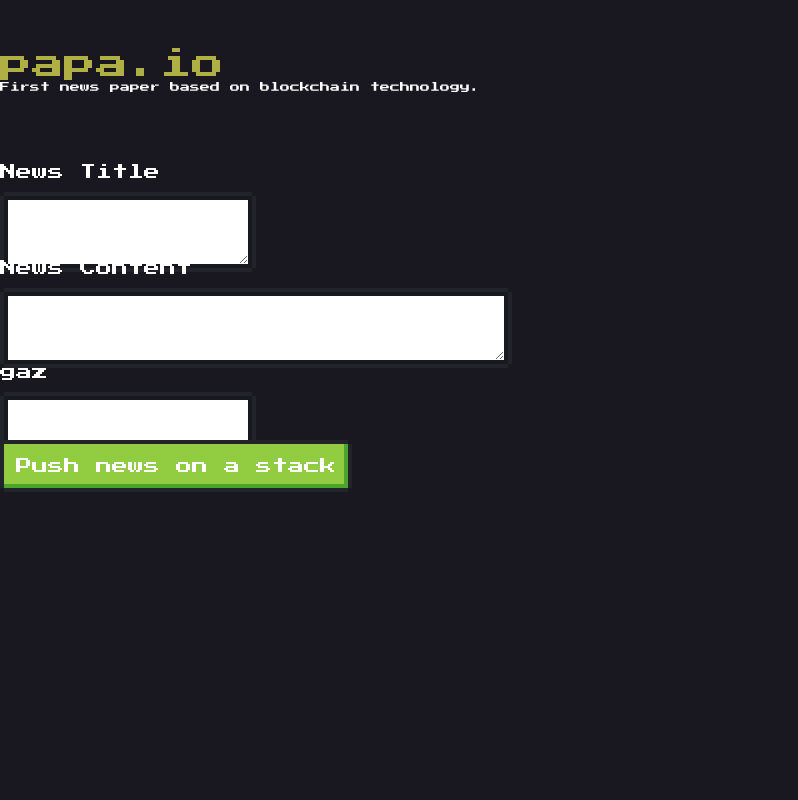
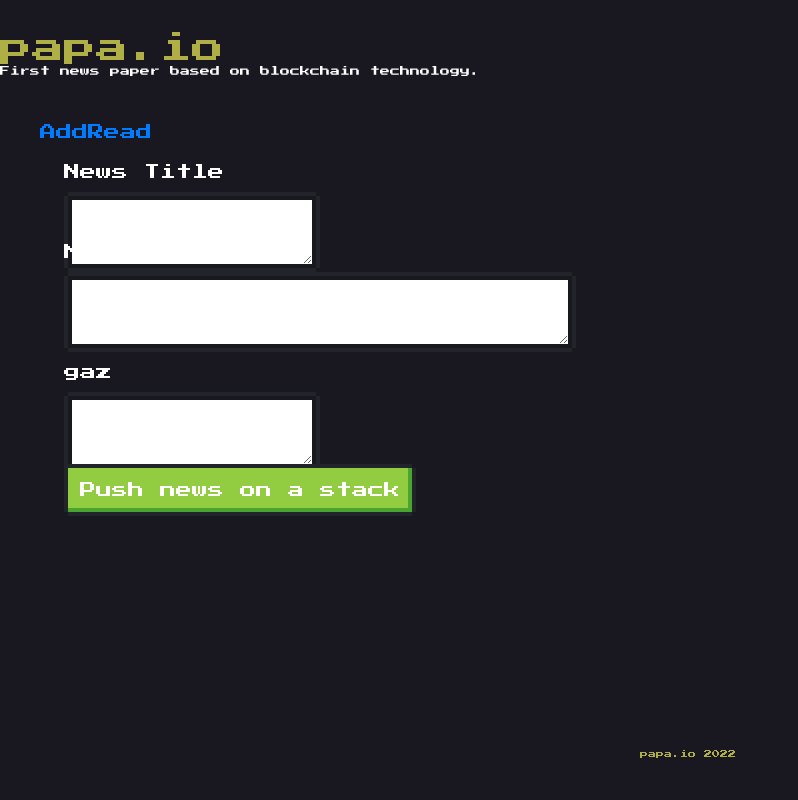
Before and after one commit to bulengerkacper/NewsPaper-SmartContract-SC3, a Flask app: page /papay in a window 1280 px wide. Shown: the whole page, without its empty margins (0-798 px from the left). Run offline with Flask 2, Linux system fonts and the light colour scheme.

Commit message:
added dynamicaly generated menu

```diff
--- a/front/app.py
+++ b/front/app.py
@@ -6,25 +6,28 @@ app = Flask(__name__)
 def main():
     return render_template("index.html")
 
+@app.route("/papay/read")
+def read_news():
+    return str("sdfsdf")
+
 @app.route("/papay/add", methods = ['POST', 'GET'])
 def add_news():
     if request.method == 'POST':
         data=request.get_json()
         return ""
-    else:
-        return ""
-
-
-@app.route("/papay/read", methods = ['POST', 'GET'])
-def read_news(numb):
-    avg = "My prod: Lorem ipsum dolor sit amet, consectetur adipiscing"
-    return str(avg)
+    return ""
 
 @app.route("/papay/read/<numb>")
 def read_specific_news(numb):
     avg=""
     return str(avg)
 
+@app.route("/papay/menu")
+def menu():
+    menu="<a href='"'papay/add'"'>Add</a></span>"
+    menu+="<a href='"'papay/read'"'>Read</a>"
+    return str(menu)
+
 if __name__ == "__main__":
     app.config['TEMPLATES_AUTO_RELOAD'] = True
-    app.run(debug=True, host='127.0.0.1')
+    app.run(debug=True,host='127.0.0.1')
--- /dev/null
+++ b/front/static/sc.js
@@ -0,0 +1,4 @@
+$.get('/papay/menu',  // url
+    function (data, textStatus, jqXHR) {
+    $('menu').append(data);
+});
--- a/front/static/style.css
+++ b/front/static/style.css
@@ -2,15 +2,20 @@ logo {
     font-size:32px;
     color:rgb(175, 175, 69);
     position:absolute;
-    top:5%;
+    top:3%;
 }
 
 slogan {
     position:absolute;
-    top: 10%;
+    top: 8%;
     font-size:10px;
 }
 
+menu {
+    position:absolute;
+    top: 13%;
+
+}
 body {
     background-color:rgb(25, 23, 32);
     color:white;
@@ -19,13 +24,16 @@ body {
 .news_title{
     position:absolute;
     top:20%;
+    left:5%;
     width:20%;
     height:5%;
 }
 
 .news_area{
     position:absolute;
-    top:32%;
+    top:30%;
+    left:5%;
+
     width:40%;
     height:40%;
 }
@@ -33,16 +41,28 @@ body {
 .gaz{
     position:absolute;
     top:45%;
+    left:5%;
+
     width:20%;
     height:10%;
 }
 
 .push_on_a_stack {
     position:absolute;
-    top:55%;
+    top:58%;
+    left:5%
+
 }
 
 .Rules{
     width:30%;
     height:5%;
 }
+
+footer {
+    font-size:8px;
+    color:rgb(175, 175, 69);
+    position:absolute;
+    bottom:5%;
+    left:50%;
+}
--- a/front/templates/index.html
+++ b/front/templates/index.html
@@ -1,11 +1,14 @@
 <link href="https://fonts.googleapis.com/css?family=Press+Start+2P" rel="stylesheet">
 <link href="https://unpkg.com/nes.css/css/nes.css" rel="stylesheet" />
 <link rel="stylesheet" href="../static/style.css">
+<script src="https://ajax.googleapis.com/ajax/libs/jquery/3.6.0/jquery.min.js"></script>
+
+<script src="../static/sc.js"></script>
 
 <title>papa.io</title>
 <logo>papa.io</logo>
 <slogan>First news paper based on blockchain technology.</slogan>
-
+<menu></menu>
 <div class="news_title">
 <label for="textarea_field">News Title</label>
 <textarea id="textarea_field_news_title" class="nes-textarea"></textarea>
@@ -25,6 +28,7 @@
 <button type="button" class="nes-btn is-success">Push news on a stack</button>
 </div>
 
+<footer>papa.io 2022</footer>
 <!-- <div class="Rules">
 <div class="nes-container is-dark with-title">
     <p class="title">Creator Rules</p>
```
